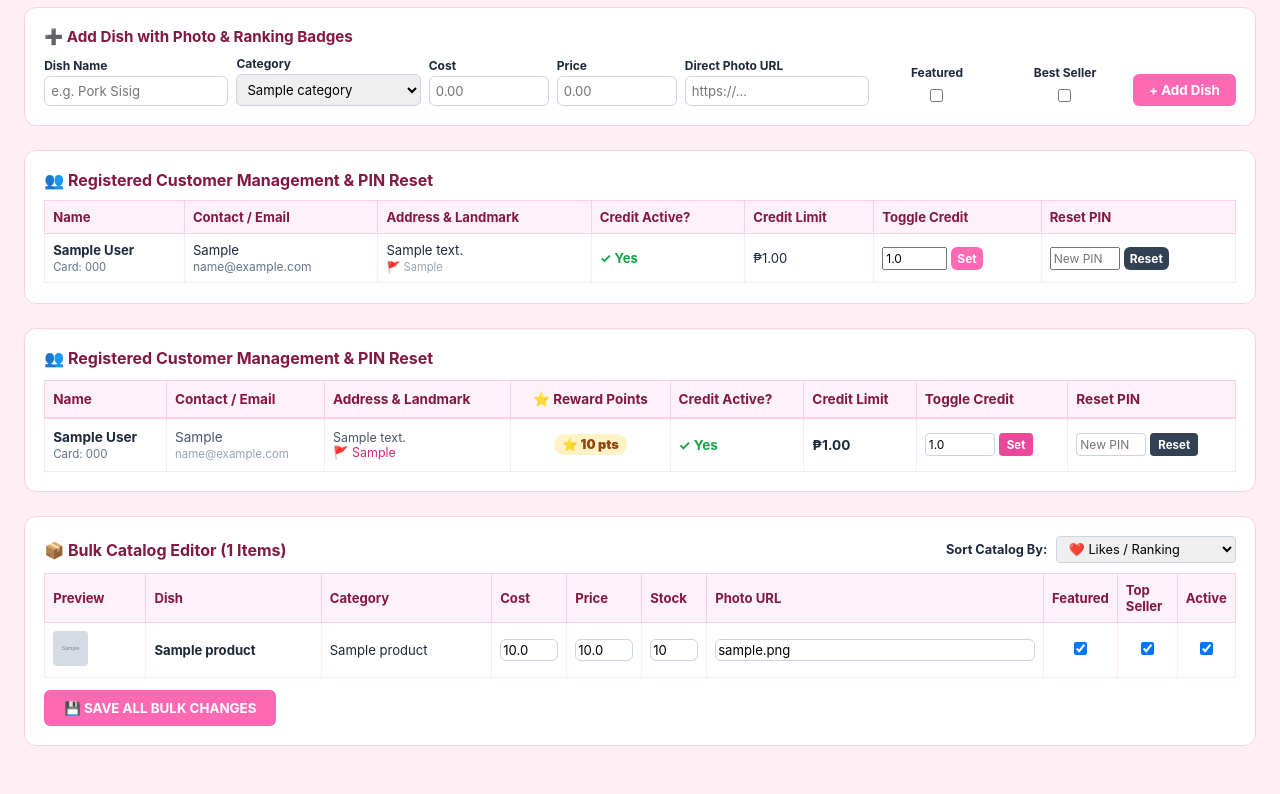
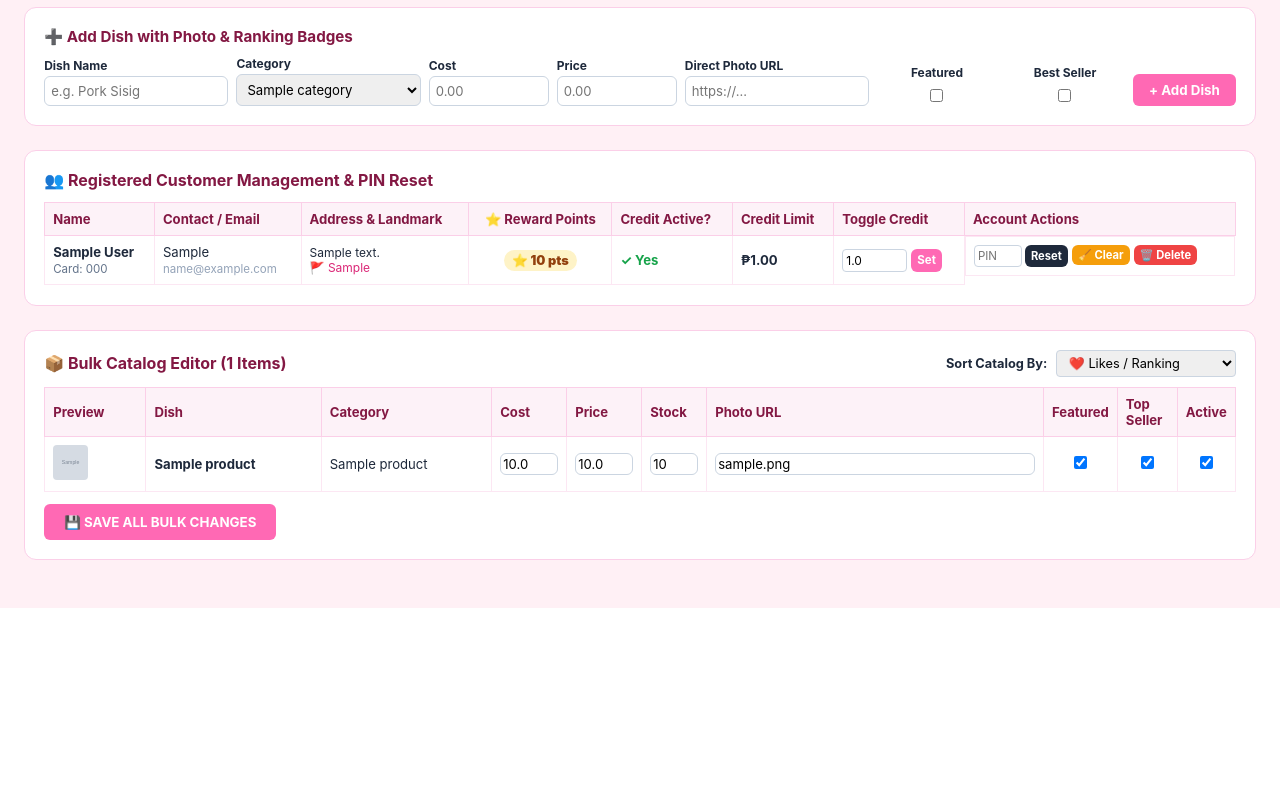
Before and after one commit to apaciblemacky-sketch/macleens-foodhouse-pos, a Flask app: page /admin in a window 1280 px wide. Shown: the part 379-1173 px from the top of the page. After the commit the page ends 987 px from the top, so only its background shows below. Run offline with Flask 3, Linux system fonts and the light colour scheme; the visitor is signed in with stand-in values (Sample User, id 1); data comes from the database, SQL or seed files in the repository; tables that the repository leaves empty hold one stand-in row (values such as "Sample post"); grey boxes marked "Sample" are stand-in pictures.

Commit message:
Update admin customer tools with dummy order purge, account deletion, and points ledger

```diff
--- a/app.py
+++ b/app.py
@@ -1022,6 +1022,34 @@ def admin_dashboard():
                            total_ar=total_ar,
                            current_sort=sort_by)
 
+@app.route('/admin/purge-dummy-orders/<int:cust_id>', methods=['POST'])
+@require_admin
+def admin_purge_dummy_orders(cust_id):
+    cust = Customer.query.get_or_404(cust_id)
+    dummy_orders = Order.query.filter_by(customer_id=cust.id).all()
+    for o in dummy_orders:
+        db.session.delete(o)
+    cust.points_balance = 0.0
+    cust.accumulated_spend = 0.0
+    cust.outstanding_ar = 0.0
+    RewardLedger.query.filter_by(customer_id=cust.id).delete()
+    db.session.commit()
+    flash(f"Purged test orders & reset points for dummy account '{cust.name}'.", "info")
+    return redirect(url_for('admin_dashboard'))
+
+@app.route('/admin/delete-customer/<int:cust_id>', methods=['POST'])
+@require_admin
+def admin_delete_customer(cust_id):
+    cust = Customer.query.get_or_404(cust_id)
+    Order.query.filter_by(customer_id=cust.id).delete()
+    RewardLedger.query.filter_by(customer_id=cust.id).delete()
+    ProductLike.query.filter_by(customer_id=cust.id).delete()
+    ProductComment.query.filter_by(customer_id=cust.id).delete()
+    db.session.delete(cust)
+    db.session.commit()
+    flash(f"Account '{cust.name}' and all associated test data permanently removed.", "success")
+    return redirect(url_for('admin_dashboard'))
+
 @app.route('/admin/update-logo', methods=['POST'])
 @require_admin
 def admin_update_logo():
--- a/templates/admin.html
+++ b/templates/admin.html
@@ -30,7 +30,7 @@
 </head>
 <body>
 
-  <div class="header">
+  <header class="header">
     <div style="display:flex; align-items:center; gap:10px;">
       <img src="{{ store_logo }}" style="width:50px; height:50px; border-radius:50%; border:2px solid var(--hk-pink); object-fit:cover;">
       <div>
@@ -43,7 +43,7 @@
       <a href="/pos/cashier" class="btn btn-pink">🛒 POS</a>
       <a href="/staff/logout?role=admin" class="btn" style="background:#fee2e2; color:#991b1b;">Admin Logout</a>
     </div>
-  </div>
+  </header>
 
   <div class="kpi-grid">
     <div class="card" style="margin:0;">
@@ -76,7 +76,7 @@
     </form>
   </div>
 
-  <!-- Add Product with Photo, Featured & Best Seller Controls -->
+  <!-- Add Product Form -->
   <div class="card">
     <h3 style="color:var(--hk-dark); margin-bottom:10px; font-size:0.95rem;">➕ Add Dish with Photo & Ranking Badges</h3>
     <form action="/admin/add-product" method="POST" class="form-row">
@@ -116,29 +116,43 @@
     </form>
   </div>
 
-  <!-- Customer A/R Credit Eligibility Manager -->
-  <!-- Customer A/R Credit & PIN Reset Manager -->
+  <!-- Registered Customer Management & Testing Account Controls -->
   <div class="card">
-    <h3 style="color:var(--hk-dark); margin-bottom:10px; font-size:1rem;">👥 Registered Customer Management & PIN Reset</h3>
-    <div style="max-height: 320px; overflow-y: auto;">
+    <h3 style="color:var(--hk-dark); margin-bottom:12px; font-size:1rem;">👥 Registered Customer Management & PIN Reset</h3>
+    <div style="overflow-x: auto;">
       <table>
         <thead>
           <tr>
             <th>Name</th>
             <th>Contact / Email</th>
             <th>Address & Landmark</th>
+            <th style="text-align: center;">⭐ Reward Points</th>
             <th>Credit Active?</th>
             <th>Credit Limit</th>
             <th>Toggle Credit</th>
-            <th>Reset PIN</th>
+            <th>Account Actions</th>
           </tr>
         </thead>
         <tbody>
           {% for c in customers %}
           <tr>
-            <td><strong>{{ c.name }}</strong><br><span style="font-size:0.7rem; color:#64748b;">Card: {{ c.card_number }}</span></td>
-            <td>{{ c.contact }}<br><span style="font-size:0.75rem; color:#64748b;">{{ c.email or 'No email' }}</span></td>
-            <td>{{ c.default_address or '—' }}<br><span style="font-size:0.7rem; color:#94a3b8;">🚩 {{ c.default_landmark or '—' }}</span></td>
+            <td>
+              <strong>{{ c.name }}</strong><br>
+              <span style="font-size:0.72rem; color:#64748b;">Card: {{ c.card_number or 'MFH-0000' }}</span>
+            </td>
+            <td>
+              {{ c.contact }}<br>
+              <span style="font-size:0.72rem; color:#94a3b8;">{{ c.email or 'No email' }}</span>
+            </td>
+            <td style="font-size:0.75rem;">
+              {{ c.default_address or '—' }}<br>
+              <span style="color:#db2777;">🚩 {{ c.default_landmark or '—' }}</span>
+            </td>
+            <td style="text-align: center;">
+              <span style="background: #fef3c7; color: #92400e; padding: 3px 8px; border-radius: 12px; font-weight: 900; font-size: 0.8rem; display: inline-block;">
+                ⭐ {{ (c.points_balance or 0.0)|int }} pts
+              </span>
+            </td>
             <td>
               {% if c.is_credit_eligible %}
                 <span style="color:#16a34a; font-weight:bold;">✓ Yes</span>
@@ -146,17 +160,30 @@
                 <span style="color:#94a3b8;">✕ No</span>
               {% endif %}
             </td>
-            <td>₱{{ "{:,.2f}".format(c.credit_limit or 0.0) }}</td>
+            <td style="font-weight: bold;">
+              ₱{{ "{:,.2f}".format(c.credit_limit or 0.0) }}
+            </td>
             <td>
-              <form action="/admin/toggle-credit/{{ c.id }}" method="POST" style="display:flex; gap:4px;">
-                <input type="number" name="credit_limit" value="{{ c.credit_limit or 1000 }}" placeholder="Limit" style="width:65px; padding:2px; font-size:0.75rem;">
-                <button type="submit" class="btn btn-pink" style="padding:2px 6px; font-size:0.75rem;">Set</button>
+              <form action="/admin/toggle-credit/{{ c.id }}" method="POST" style="display: flex; gap: 4px;">
+                <input type="number" step="100" name="credit_limit" value="{{ c.credit_limit or 1000 }}" style="width: 65px; padding: 3px; border: 1px solid #cbd5e1; border-radius: 4px; font-size: 0.75rem;">
+                <button type="submit" class="btn btn-pink" style="padding: 3px 6px; font-size: 0.72rem;">Set</button>
               </form>
             </td>
-            <td>
-              <form action="/admin/reset-customer-pin/{{ c.id }}" method="POST" style="display:flex; gap:4px;">
-                <input type="password" name="new_pin" placeholder="New PIN" required style="width:70px; padding:2px; font-size:0.75rem;">
-                <button type="submit" class="btn btn-dark" style="padding:2px 6px; font-size:0.75rem; background:#334155;">Reset</button>
+            <td style="display: flex; gap: 4px; flex-wrap: wrap;">
+              <!-- Reset PIN -->
+              <form action="/admin/reset-customer-pin/{{ c.id }}" method="POST" style="display: flex; gap: 3px;">
+                <input type="text" name="new_pin" placeholder="PIN" minlength="4" style="width: 48px; padding: 3px; border: 1px solid #cbd5e1; border-radius: 4px; font-size: 0.72rem;">
+                <button type="submit" class="btn btn-dark" style="padding: 3px 6px; font-size: 0.7rem;">Reset</button>
+              </form>
+
+              <!-- Purge Dummy Test Orders -->
+              <form action="/admin/purge-dummy-orders/{{ c.id }}" method="POST" onsubmit="return confirm('Clear all test orders and reset points for {{ c.name }}?');">
+                <button type="submit" class="btn" style="background: #f59e0b; color: white; padding: 3px 6px; font-size: 0.7rem;" title="Purge Test Orders">🧹 Clear</button>
+              </form>
+
+              <!-- Delete Account -->
+              <form action="/admin/delete-customer/{{ c.id }}" method="POST" onsubmit="return confirm('Permanently remove {{ c.name }} and all associated data?');">
+                <button type="submit" class="btn" style="background: #ef4444; color: white; padding: 3px 6px; font-size: 0.7rem;" title="Delete Account">🗑️ Delete</button>
               </form>
             </td>
           </tr>
@@ -166,90 +193,7 @@
     </div>
   </div>
 
-  <!-- Delivery Rates & Zone Manager -->
-  <!-- Registered Customer Management & PIN Reset -->
-<div style="background: white; border: 1.5px solid #fbcfe8; border-radius: 12px; padding: 1.2rem; margin-bottom: 1.5rem; box-shadow: 0 2px 6px rgba(0,0,0,0.02);">
-  <h3 style="color: #831843; font-size: 1rem; margin-bottom: 12px;">👥 Registered Customer Management & PIN Reset</h3>
-
-  <div style="overflow-x: auto;">
-    <table style="width: 100%; border-collapse: collapse; font-size: 0.85rem; text-align: left;">
-      <thead>
-        <tr style="background: #fdf2f8; color: #831843; border-bottom: 2px solid #fbcfe8;">
-          <th style="padding: 10px 8px;">Name</th>
-          <th style="padding: 10px 8px;">Contact / Email</th>
-          <th style="padding: 10px 8px;">Address & Landmark</th>
-          <th style="padding: 10px 8px; text-align: center;">⭐ Reward Points</th>
-          <th style="padding: 10px 8px;">Credit Active?</th>
-          <th style="padding: 10px 8px;">Credit Limit</th>
-          <th style="padding: 10px 8px;">Toggle Credit</th>
-          <th style="padding: 10px 8px;">Reset PIN</th>
-        </tr>
-      </thead>
-      <tbody>
-        {% for c in customers %}
-        <tr style="border-bottom: 1px solid #f1f5f9;">
-          <!-- Name & Card Number -->
-          <td style="padding: 10px 8px;">
-            <strong>{{ c.name }}</strong><br>
-            <span style="font-size: 0.72rem; color: #64748b;">Card: {{ c.card_number or 'MFH-0000' }}</span>
-          </td>
-
-          <!-- Contact / Email -->
-          <td style="padding: 10px 8px; color: #475569;">
-            {{ c.contact }}<br>
-            <span style="font-size: 0.72rem; color: #94a3b8;">{{ c.email or 'No email' }}</span>
-          </td>
-
-          <!-- Address & Landmark -->
-          <td style="padding: 10px 8px; color: #475569; font-size: 0.78rem;">
-            {{ c.default_address or '—' }}<br>
-            <span style="color: #db2777;">🚩 {{ c.default_landmark or '—' }}</span>
-          </td>
-
-          <!-- ⭐ Reward Points Column -->
-          <td style="padding: 10px 8px; text-align: center;">
-            <span style="background: #fef3c7; color: #92400e; padding: 3px 8px; border-radius: 12px; font-weight: 900; font-size: 0.8rem; display: inline-block;">
-              ⭐ {{ (c.points_balance or 0.0) | int }} pts
-            </span>
-          </td>
-
-          <!-- Credit Active -->
-          <td style="padding: 10px 8px;">
-            {% if c.is_credit_eligible %}
-              <span style="color: #16a34a; font-weight: bold;">✓ Yes</span>
-            {% else %}
-              <span style="color: #94a3b8;">✕ No</span>
-            {% endif %}
-          </td>
-
-          <!-- Credit Limit -->
-          <td style="padding: 10px 8px; font-weight: bold;">
-            ₱{{ "{:,.2f}".format(c.credit_limit or 0.0) }}
-          </td>
-
-          <!-- Toggle Credit Form -->
-          <td style="padding: 10px 8px;">
-            <form action="/admin/toggle-credit/{{ c.id }}" method="POST" style="display: flex; gap: 4px;">
-              <input type="number" step="100" name="credit_limit" value="{{ c.credit_limit or 1000 }}" style="width: 70px; padding: 3px; border: 1px solid #cbd5e1; border-radius: 4px; font-size: 0.75rem;">
-              <button type="submit" style="background: #ec4899; color: white; border: none; padding: 3px 8px; border-radius: 4px; font-size: 0.72rem; font-weight: bold; cursor: pointer;">Set</button>
-            </form>
-          </td>
-
-          <!-- Reset PIN Form -->
-          <td style="padding: 10px 8px;">
-            <form action="/admin/reset-customer-pin/{{ c.id }}" method="POST" style="display: flex; gap: 4px;">
-              <input type="text" name="new_pin" placeholder="New PIN" minlength="4" style="width: 70px; padding: 3px; border: 1px solid #cbd5e1; border-radius: 4px; font-size: 0.75rem;">
-              <button type="submit" style="background: #334155; color: white; border: none; padding: 3px 8px; border-radius: 4px; font-size: 0.72rem; font-weight: bold; cursor: pointer;">Reset</button>
-            </form>
-          </td>
-        </tr>
-        {% endfor %}
-      </tbody>
-    </table>
-  </div>
-</div>
-
-  <!-- Bulk Catalog with Multi-Filter Sorting -->
+  <!-- Bulk Catalog Editor -->
   <div class="card">
     <div style="display:flex; justify-content:space-between; align-items:center; margin-bottom:10px;">
       <h3 style="color:var(--hk-dark); font-size:1rem;">📦 Bulk Catalog Editor ({{ products|length }} Items)</h3>
```
